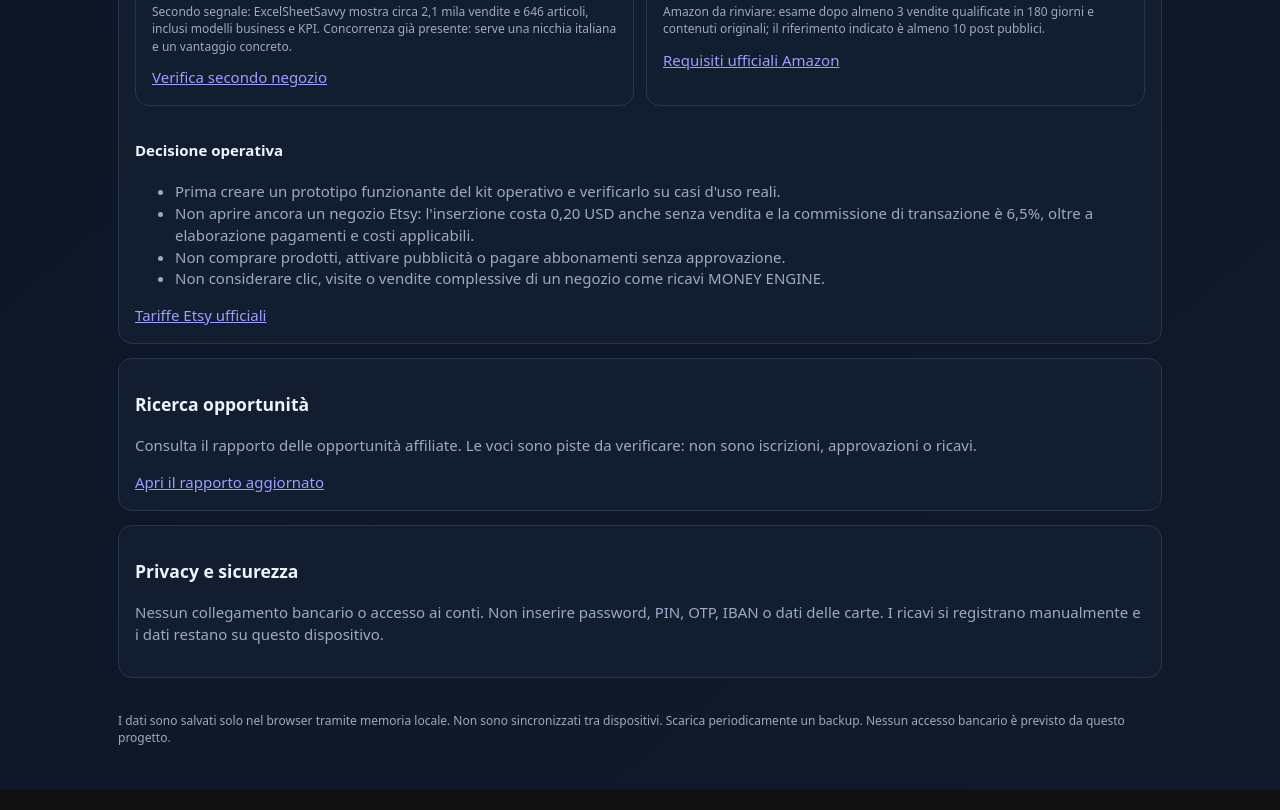
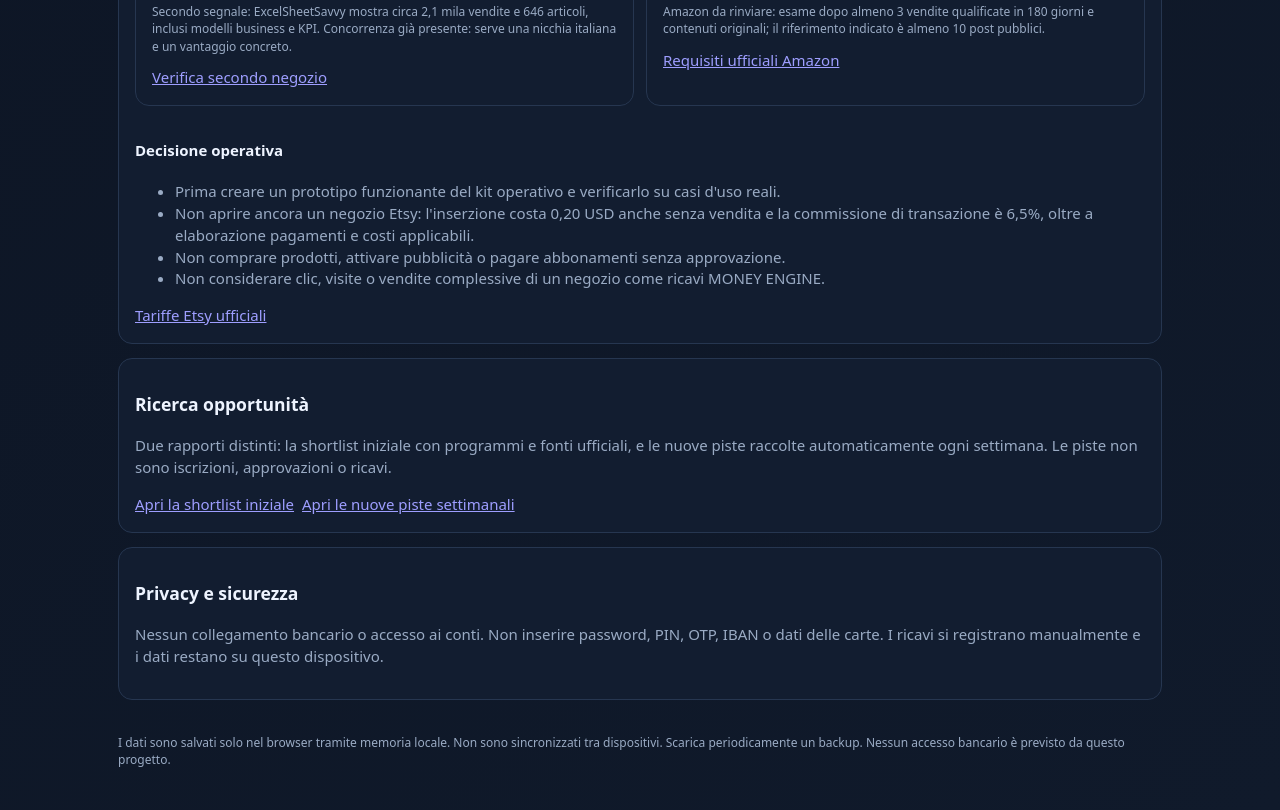
Before and after one commit to falsettiemanueleef-cmd/money-engine., a plain HTML site: page index.html in a window 1280 px wide. Shown: the part 2342-3152 px from the top of the page. Before the commit the page ends 3131 px from the top, so only its background shows below. Drawn offline with Linux system fonts and the light colour scheme.

Commit message:
Show curated shortlist and weekly leads separately

```diff
--- a/index.html
+++ b/index.html
@@ -59,7 +59,7 @@
 <ul class="muted"><li>Prima creare un prototipo funzionante del kit operativo e verificarlo su casi d'uso reali.</li><li>Non aprire ancora un negozio Etsy: l'inserzione costa 0,20 USD anche senza vendita e la commissione di transazione è 6,5%, oltre a elaborazione pagamenti e costi applicabili.</li><li>Non comprare prodotti, attivare pubblicità o pagare abbonamenti senza approvazione.</li><li>Non considerare clic, visite o vendite complessive di un negozio come ricavi MONEY ENGINE.</li></ul>
 <a href="https://help.etsy.com/hc/it/articles/115014483627-Quali-sono-le-tariffe-le-commissioni-e-le-imposte-per-vendere-su-Etsy" target="_blank" rel="noopener">Tariffe Etsy ufficiali</a>
 </section>
-<section class="panel"><h3>Ricerca opportunità</h3><p class="muted">Consulta il rapporto delle opportunità affiliate. Le voci sono piste da verificare: non sono iscrizioni, approvazioni o ricavi.</p><div class="actions"><a href="https://github.com/falsettiemanueleef-cmd/money-engine./blob/main/reports/latest.md" target="_blank" rel="noopener">Apri il rapporto aggiornato</a></div></section>
+<section class="panel"><h3>Ricerca opportunità</h3><p class="muted">Due rapporti distinti: la shortlist iniziale con programmi e fonti ufficiali, e le nuove piste raccolte automaticamente ogni settimana. Le piste non sono iscrizioni, approvazioni o ricavi.</p><div class="actions"><a href="https://github.com/falsettiemanueleef-cmd/money-engine./blob/main/reports/latest.md" target="_blank" rel="noopener">Apri la shortlist iniziale</a><a href="https://github.com/falsettiemanueleef-cmd/money-engine./blob/main/reports/weekly-leads.md" target="_blank" rel="noopener">Apri le nuove piste settimanali</a></div></section>
 <section class="panel"><h3>Privacy e sicurezza</h3><p class="muted">Nessun collegamento bancario o accesso ai conti. Non inserire password, PIN, OTP, IBAN o dati delle carte. I ricavi si registrano manualmente e i dati restano su questo dispositivo.</p></section>
 <footer>I dati sono salvati solo nel browser tramite memoria locale. Non sono sincronizzati tra dispositivi. Scarica periodicamente un backup. Nessun accesso bancario è previsto da questo progetto.</footer>
 </main>
```
